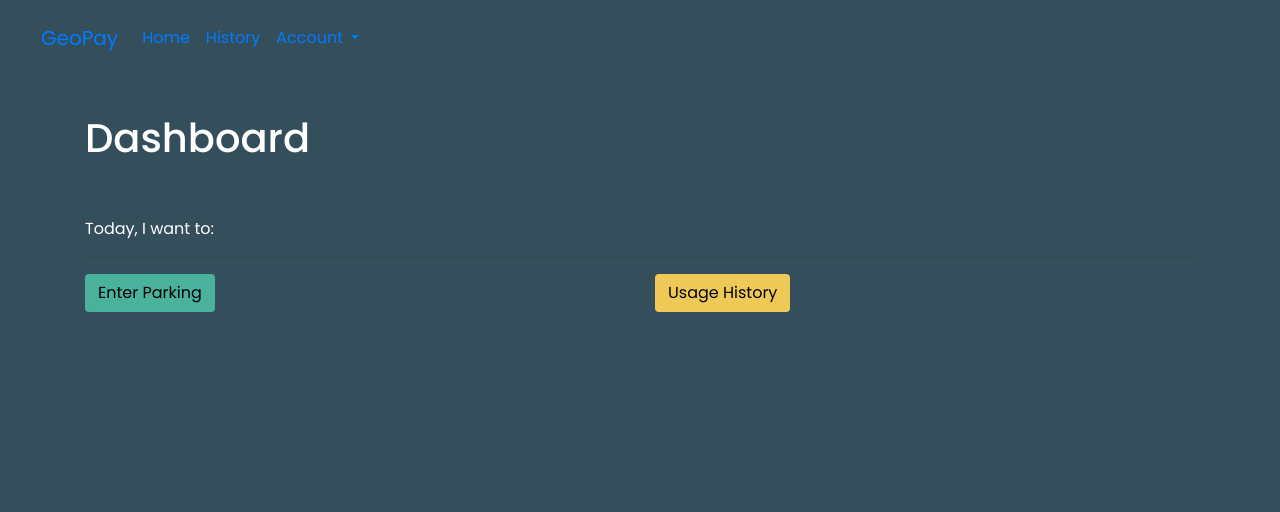
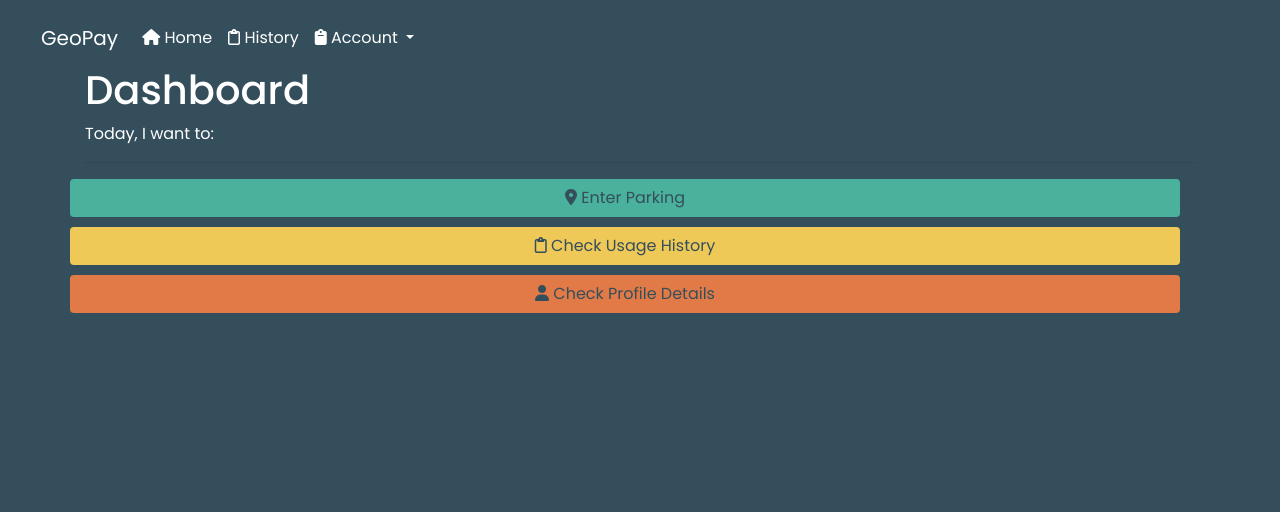
Before and after one commit to PhilMele/M4Project, a Django app: page / in a window 1280 px wide. Shown: the top 512 px of the page. Run offline with Django 5.2, Linux system fonts and the light colour scheme; the visitor is signed in with stand-in values (Sample User, id 1); data that the repository does not hold is empty; some libraries are stand-ins or nearby versions.

Commit message:
Add navbar initial design + edit button styling in index.html

```diff
--- a/static/css/base.css
+++ b/static/css/base.css
@@ -12,6 +12,11 @@ body {
     display: flex;
     flex-direction: column;
     box-sizing: border-box;
+}
+
+a{
+    text-decoration: none;
+    color: white;
 }
 
 .center{
@@ -72,26 +77,43 @@ body {
 /* Navbar */
 
 
+.navbar-toggler-icon::before {
+    font-size: 1.5rem;
+    color: white;
+    margin: 0;
+}
+
+
+.navbar a {
+    color: white;
+    text-decoration: none;
+}
+
+.dropdown-menu{
+    background: none;
+}
+
+
 /* Buttons */
 
 .button-1{
     background: #4AB19D;
-    color: black;
+    color: #344E5C;
 }
 
 .button-2{
     background: #EFC958;
-    color: black;
-}
-
-.button-3{
-    background: #E17A47;
-    color: white;
+    color:#344E5C;
 }
 
 .button-3{
     background: #EF3D59;
-    color: white;
+    color: #344E5C;
+}
+
+.button-4{
+    background: #E17A47;
+    color:#344E5C;
 }
 
 .full-width{
--- a/templates/allauth/allauth/layouts/base.html
+++ b/templates/allauth/allauth/layouts/base.html
@@ -10,6 +10,7 @@
             {% endblock head_title %}
         </title>
         {% block extra_head %}
+        <link rel="stylesheet" href="{% static 'css/base.css' %}">
         {% endblock extra_head %}
         <!-- Javascript : validators -->
         {%block extra_js%}
--- a/templates/allauth/base.html
+++ b/templates/allauth/base.html
@@ -58,28 +58,42 @@
         <nav class="navbar navbar-expand-lg">
             <a class="navbar-brand" href="/">GeoPay</a>
             <button class="navbar-toggler" type="button" data-toggle="collapse" data-target="#navbarNav" aria-controls="navbarNav" aria-expanded="false" aria-label="Toggle navigation">
-                <span class="navbar-toggler-icon"></span>
+                <i class="fa-solid fa-bars text-white"></i>
             </button>
             <div class="collapse navbar-collapse" id="navbarNav">
                 <ul class="navbar-nav">
                     <li class="nav-item active">
-                        <a class="nav-link" href="/">Home <span class="sr-only">(current)</span></a>
+                        <a class="nav-link" href="/">
+                            <i class="fa-solid fa-house"></i>
+                            Home
+                            <span class="sr-only">(current)</span>
+                        </a>
                     </li>
                     <li class="nav-item">
-                        <a class="nav-link" href="">History</a>
+                        <a class="nav-link" href="{% url 'history' %}">
+                            <i class="fa-regular fa-clipboard icon-colour-bg"></i>
+                            History
+                        </a>
                     </li>
                     <!-- Right-aligned dropdown menu -->
                     <ul class="navbar-nav">
                         <li class="nav-item dropdown">
                             <a class="nav-link dropdown-toggle" href="#" id="navbarDropdown" role="button" data-toggle="dropdown" aria-haspopup="true" aria-expanded="false">
+                                <i class="fa-solid fa-clipboard icon-colour-bg"></i>
                                 Account
                             </a>
                             <div class="dropdown-menu dropdown-menu-right" aria-labelledby="navbarDropdown">
                                 <a class="dropdown-item" href="{% url 'parking-manager-dashboard' %}">Parking Manager</a>
-                                <a class="dropdown-item" href="{% url 'user-account' %}">My Profile</a>
+                                <a class="dropdown-item" href="{% url 'user-account' %}">
+                                    <i class="fa-solid fa-user  icon-colour-bg"></i>
+                                    My Profile
+                                </a>
                                 <a class="dropdown-item" href="">Contact Us</a>
                                 <div class="dropdown-divider"></div>
-                                <a class="dropdown-item" href="{% url 'logout'%}">Logout</a>
+                                <a class="dropdown-item" href="{% url 'logout'%}">
+                                    <i class="fa-solid fa-right-from-bracket icon-colour-bg"></i>
+                                    Logout
+                                </a>
                             </div>
                         </li>
                     </ul>
--- a/user_management/templates/home/index.html
+++ b/user_management/templates/home/index.html
@@ -4,7 +4,7 @@
 {%block content%}
 <div class="container h-100">
 
-    <div class="row h-100">
+    <div class="row">
         <div class="col-7 col-md-6 my-auto">
             <h1>Dashboard</h1>
         </div>
@@ -12,32 +12,48 @@
 
     <span>Today, I want to:</span>
     <hr>
-    <div class="row">
-        <div class="col">
-            <div class="row h-100">
-                {%if existing_stay_obj %}
-                  <form action="{% url 'leave' stay_id %}" method="POST">
+
+    <!-- Enter/Leave Parking Action -->
+    <div class="row padding-bottom w-100">
+        {% if existing_stay_obj %}
+            <form action="{% url 'leave' stay_id %}" class="w-100" method="POST">
                 {% csrf_token %}
-                    <button type="submit" class="btn button-1" id="checkout-button">Checkout Parking</button>
+                <button type="submit" class="btn button-1 w-100">
+                    <i class="fa-solid fa-credit-card icon-colour-bg"></i>
+                    <span>Checkout Parking</span>
+                </button>
             </form>
-                {%else%}
-                <div class="col-12 col-md-12">
-
-                    <form action="{% url 'get_parking_location' %}" method="POST">
+        {% else %}
+            <form action="{% url 'get_parking_location' %}" class="w-100" method="POST">
                 {% csrf_token %}
                 <input type="hidden" id="userLatitude" name="latitude" value="">
                 <input type="hidden" id="userLongitude" name="longitude" value="">
-                        <button type="submit" class="submit btn button-1" onclick="getLocation()">Enter Parking</button>
+                <button type="submit" class="btn button-1 w-100" onclick="getLocation()">
+                    <i class="fa-solid fa-location-dot icon-colour-bg"></i>
+                    <span>Enter Parking</span>
+                </button>
             </form>
-                </div>
-                {%endif%}
+        {% endif %}
     </div>
 
+    <!-- History -->
+
+    <div class="row padding-bottom w-100">
+        <a class="btn button-2 w-100" href="{% url 'history' %}">
+            <i class="fa-regular fa-clipboard icon-colour-bg"></i>
+            <span>Check Usage History</span>
+        </a>
     </div>
-        <div class="col">
-            <a class="btn button-2" href="{% url 'history' %}">Usage History</a>
+
+    <!-- Check Account Details -->
+
+    <div class="row padding-bottom w-100">
+        <a class="btn button-4 w-100" href="{% url 'history' %}">
+            <i class="fa-solid fa-user  icon-colour-bg"></i>
+            <span>Check Profile Details</span>
+        </a>
     </div>
-    </div>
+
 </div>
 
 {%endblock%}
```
Also changed, not shown: templates/allauth/account/login.html (+17 -5 lines), 1 other file. Lines whose indentation alone changed are shown as unchanged.
